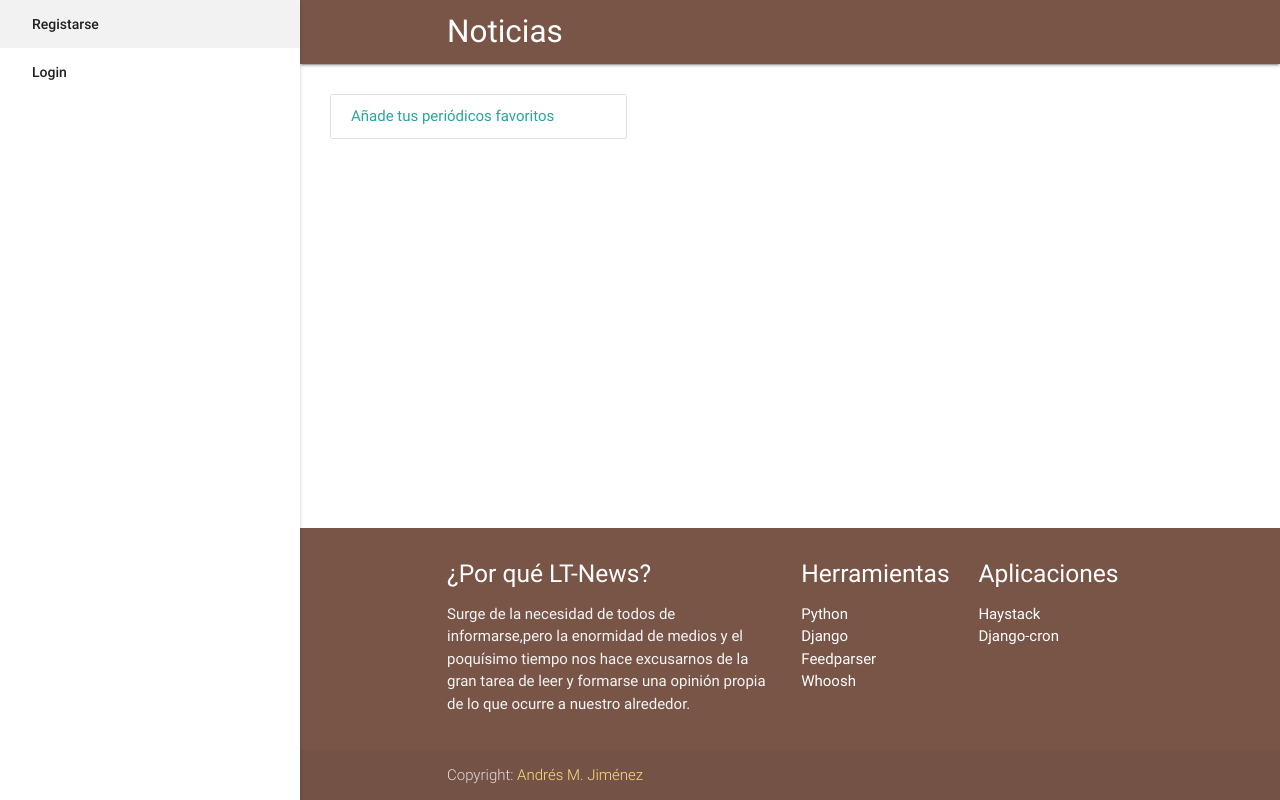
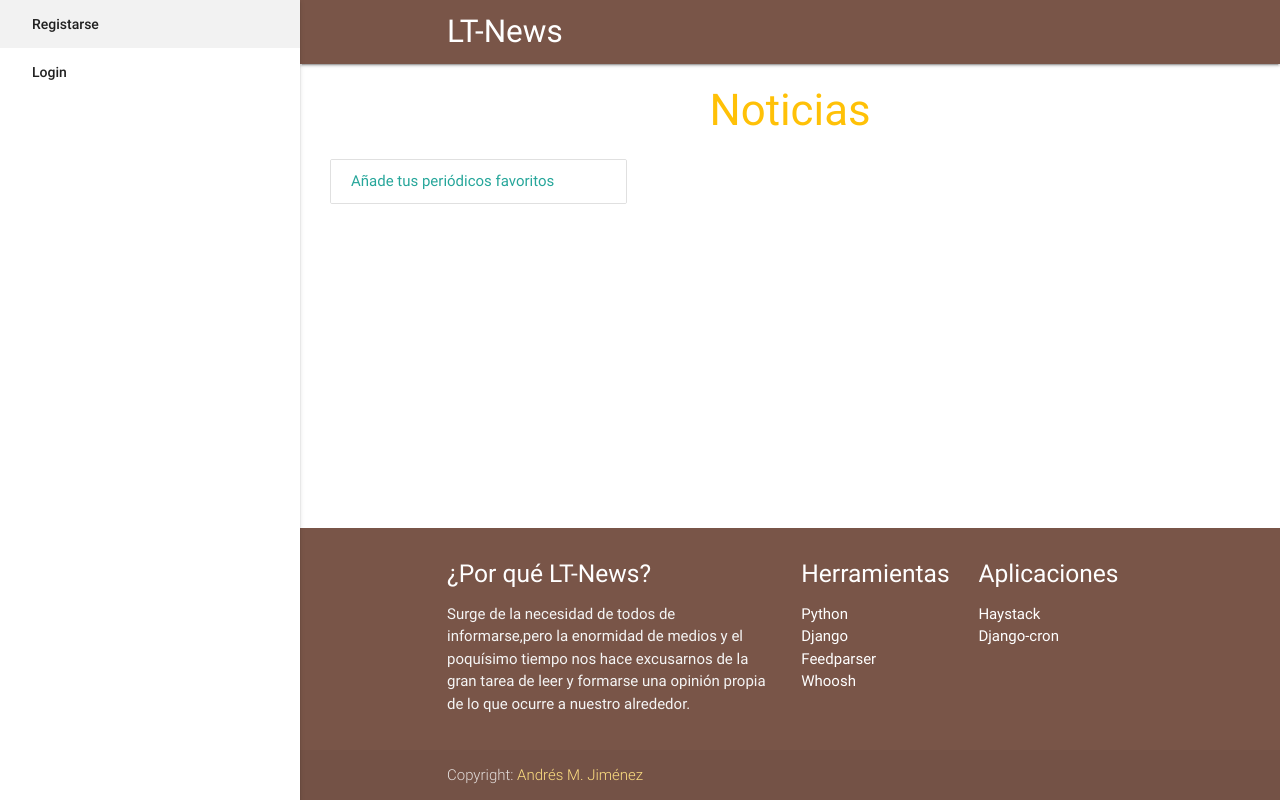
Before and after one commit to andjimrio/LTN, a Django app: template templates/item/item_list.html in a window 1280 px wide. Run offline with Django 3.2, Linux system fonts and the light colour scheme; the template is opened without the code that fills it, so the values that code supplies are empty; some libraries are stand-ins or nearby versions.

Commit message:
draft #36: cambiado nombre app en navbar

```diff
--- a/templates/base.html
+++ b/templates/base.html
@@ -19,7 +19,7 @@
     <header>
         <nav class="{{ color_primary }}" role="navigation">
             <div class="nav-wrapper container">
-                <a href="{% url 'home' %}" class="brand-logo">{% block encabezado %}{% endblock %}</a>
+                <a href="{% url 'home' %}" class="brand-logo">LT-News</a>
                 <a href="#" data-activates="nav-mobile" class="button-collapse"><i class="material-icons">menu</i></a>
             </div>
         </nav>
--- a/templates/feed/feed_create.html
+++ b/templates/feed/feed_create.html
@@ -1,8 +1,6 @@
 {% extends 'base.html' %}
 
 {% block titulo %}Añadir Feed{% endblock %}
-
-{% block encabezado %}Añadir Feed{% endblock %}
 
 {% block contenido %}
     <div class="container">
--- a/templates/feed/feed_list.html
+++ b/templates/feed/feed_list.html
@@ -1,8 +1,6 @@
 {% extends 'base.html' %}
 
 {% block titulo %}Tus Feeds{% endblock %}
-
-{% block encabezado %}Tus Feeds{% endblock %}
 
 {% block contenido %}
     <div class="container">
--- a/templates/feed/feed_view.html
+++ b/templates/feed/feed_view.html
@@ -3,8 +3,6 @@
 {% load apptags %}
 
 {% block titulo %}{{ feed.title }}{% endblock %}
-
-{% block encabezado %}{{ feed.title }}{% endblock %}
 
 {% block contenido %}
     <div class="container-fix">
--- a/templates/index.html
+++ b/templates/index.html
@@ -2,8 +2,6 @@
 {% load static %}
 
 {% block titulo %}Inicio{% endblock %}
-
-{% block encabezado %}Inicio{% endblock %}
 
 {% block contenido %}
     <div class="row intro valign-wrapper {{ color_primary }} lighten-1 no-margin">
--- a/templates/item/item_list.html
+++ b/templates/item/item_list.html
@@ -4,11 +4,11 @@
 
 {% block titulo %}Noticias{% endblock %}
 
-{% block encabezado %}Noticias{% endblock %}
+{% block contenido %}
+    <div class="container-fix">
+        <h3 class="center">
+            <a class="{{ color_secondary }}-text">Noticias</a></h3>
 
-{% block contenido %}
-    <br>
-    <div class="container-fix">
         <div class="row-fix">
             {% for item in feedes %}
                 <div class="col-fix">
--- a/templates/item/item_view.html
+++ b/templates/item/item_view.html
@@ -2,8 +2,6 @@
 {% load apptags %}
 
 {% block titulo %}{% reduce_title article.title %}{% endblock %}
-
-{% block encabezado %}{% reduce_title article.title %}{% endblock %}
 
 {% block contenido %}
     <div class="container center">
--- a/templates/login.html
+++ b/templates/login.html
@@ -1,8 +1,6 @@
 {% extends 'base.html' %}
 
 {% block titulo %}Login{% endblock %}
-
-{% block encabezado %}Login{% endblock %}
 
 {% block contenido %}
     <div class="container">
--- a/templates/register.html
+++ b/templates/register.html
@@ -1,8 +1,6 @@
 {% extends 'base.html' %}
 
 {% block titulo %}Register{% endblock %}
-
-{% block encabezado %}Register{% endblock %}
 
 {% block contenido %}
     {% if user.is_authenticated %}
```
Also changed, not shown: templates/item/item_query.html (+4 -4 lines).
